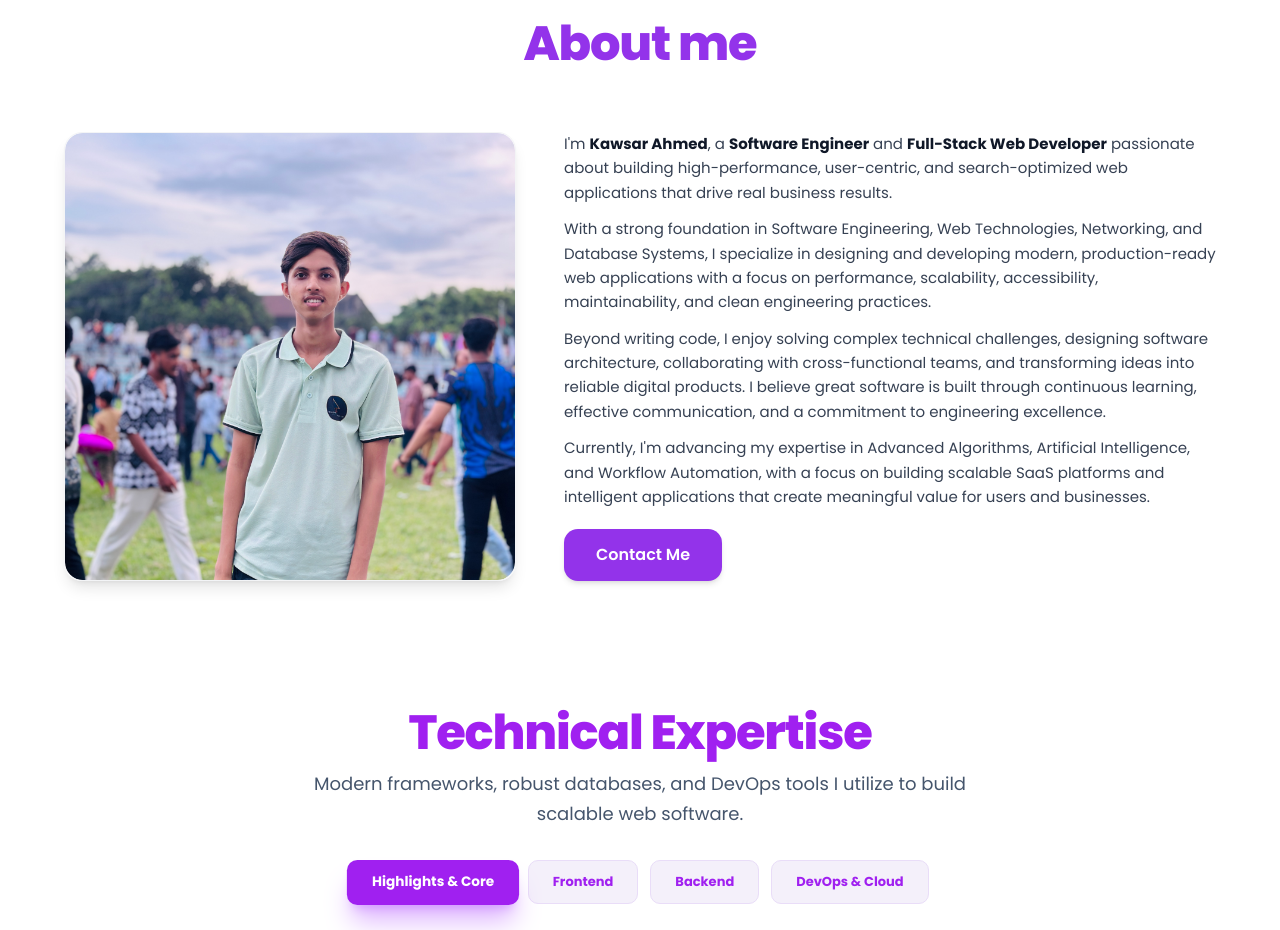
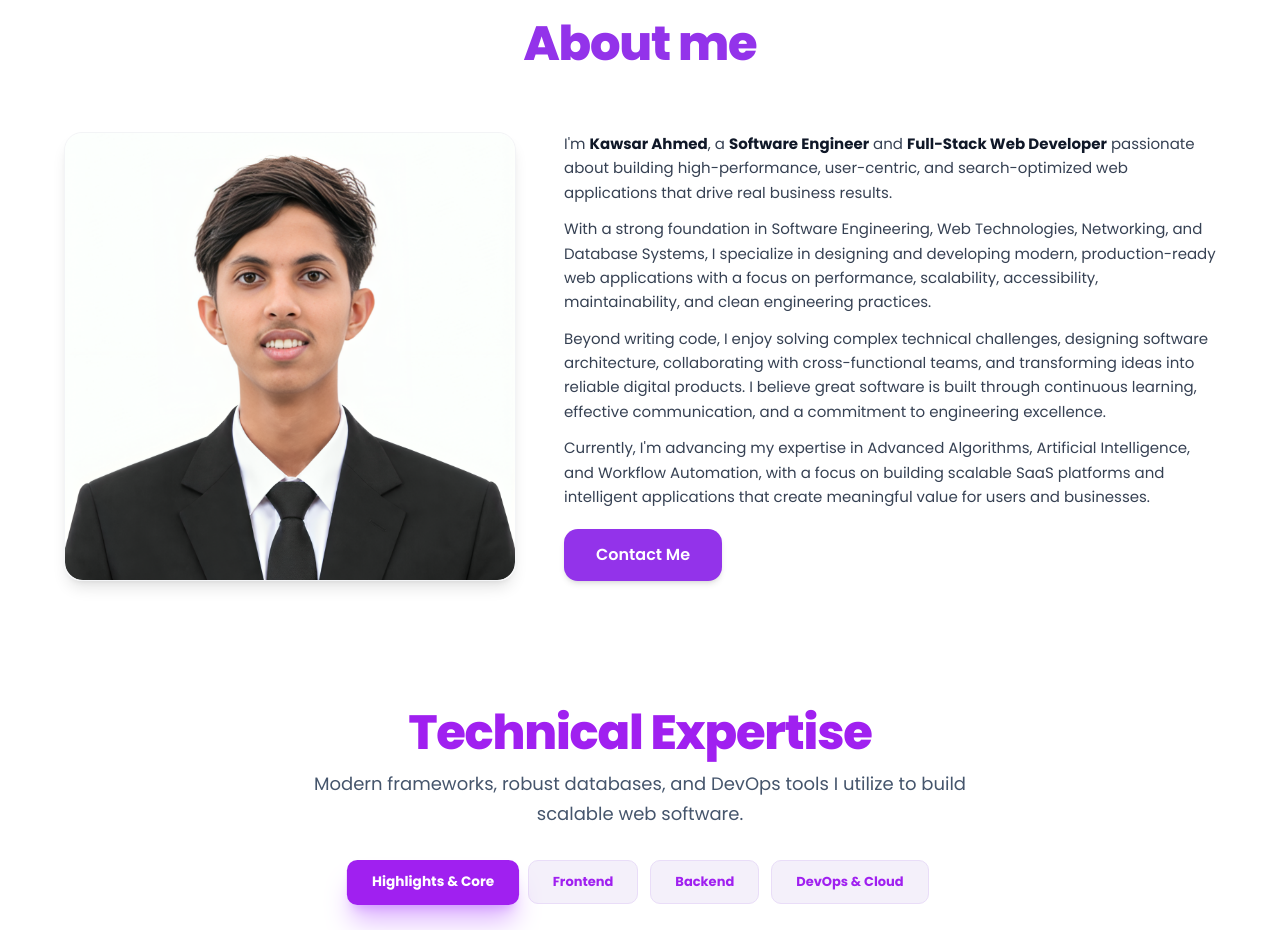
Before and after one commit to kawsar9990/My-Portfolio, a Next.js app: page / in a window 1280 px wide. Shown: the part 860-1790 px from the top of the page. Built offline with nearby package versions, Linux system fonts and the light colour scheme.

Commit message:
Img Change

```diff
--- a/src/Components/sectionn/about/page.tsx
+++ b/src/Components/sectionn/about/page.tsx
@@ -20,7 +20,7 @@ export default function About() {
           <div className="lg:col-span-5 md:col-span-5 flex justify-center w-full">
             <div className="relative w-full h-full min-h-[350px] lg:min-h-full rounded-2xl overflow-hidden shadow-lg border border-gray-100 dark:border-black group">
               <Image
-                src="/IMG_8948.JPG.jpeg"
+                src="/Ks.png"
                 alt="Kawsar Ahmed - Web Developer and SEO Specialist"
                 fill
                 priority
```
Also changed, not shown: public/Ks.png (added).
